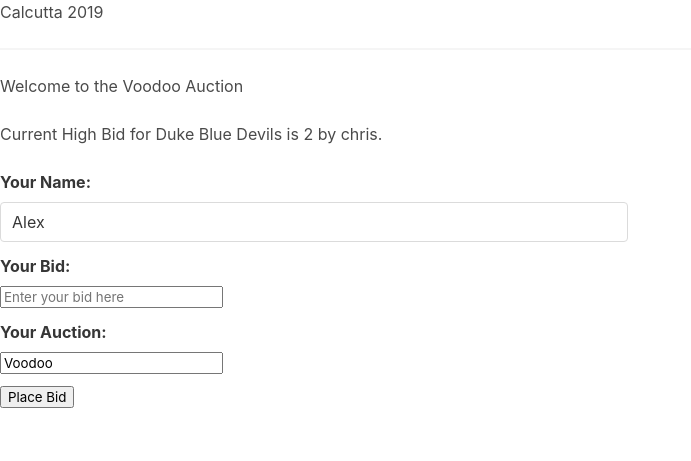
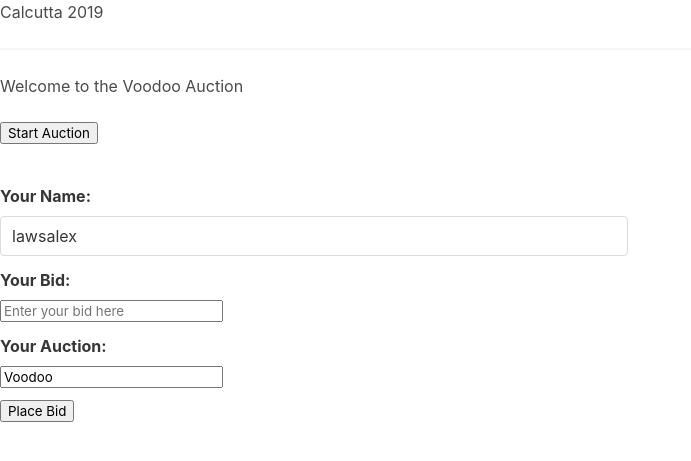
Before and after one commit to alexLaws/NCAA_calcutta, a Flask app: page /auction/Voodoo in a window 1280 px wide. Shown: the part 24-485 px from the top of the page, without its empty margins (0-691 px from the left). Run offline with Flask 2, Linux system fonts and the light colour scheme; a user stored in the database is signed in; some libraries are stand-ins or nearby versions.

Commit message:
start auction and randomly select team functionality

```diff
--- a/main.py
+++ b/main.py
@@ -21,6 +21,8 @@
 
 import random
 
+from time import sleep
+
 # create flask app
 app = Flask(__name__)
 # app.secret_key = os.environ.get('SECRET_KEY').encode()
@@ -38,6 +40,8 @@
     secret="bafc69ad0a7e680e2139",
     cluster="us2",
     ssl=True)
+
+time_left = 20
 
 
 class LoginForm(FlaskForm):
@@ -93,11 +97,27 @@
         return output
 
 
+def get_auction_obj(auction_name):
+    try:
+        curr = Auction.select().where(Auction.auction_name == auction_name).get()
+        return curr
+    except Auction.DoesNotExist:
+        return False
+
+
 def get_current_team(auction_name):
     try:
         curr = Auction.select(Auction.current_team).where(Auction.auction_name == auction_name).get()
         return curr.current_team
     except Auction.DoesNotExist:
+        return False
+
+
+def user_from_username(username):
+    try:
+        user = User.select().where(User.username == username).get()
+        return user
+    except User.DoesNotExist:
         return False
 
 
@@ -120,14 +140,21 @@
 
 
 def get_next_team(auction):
+    taken_teams = []
     try:
-        taken_teams = Auction_Result.select(Auction_Result.team).where(Auction_Result.auction == auction).get()
-    except Auction_Result.DoesNotExist:
-        taken_teams = []
+        taken = Auction_result.select(Auction_result.team).where(Auction_result.auction == auction)
+        for result in taken:
+            taken_teams.append(result.team)
+    except Auction_result.DoesNotExist:
+        pass
+    print(taken_teams)
     try:
         available_teams = Team.select().where(Team.team.not_in(taken_teams))
     except Team.DoesNotExist:
         return False
+    print(available_teams)
+    for team in available_teams:
+        print(team)
     return random.choice(available_teams)
 
 
@@ -182,16 +209,86 @@
     return redirect(url_for('home'))
 
 
+@app.route('/start/<auction_name>', methods=['POST'])
+@login_required
+def start_auction(auction_name):
+    global time_left
+    auction = get_auction_obj(auction_name)
+    available_teams = list(Team.select())
+    while True:
+        try:
+            team_up_for_bids = random.choice(available_teams)
+        except IndexError:
+            Auction.update({Auction.current_team: None}).where(Auction.auction_name == auction_name).execute()
+            Auction.update({Auction.complete: True}).where(Auction.auction_name == auction_name).execute()
+            data = {'id': "bid-{}".format(uuid.uuid4().hex),
+                    'team': 'sale',
+                    'bidder': 'The Auction is Over!',
+                    'bid_amt': '',
+                    'status': 'active',
+                    'event_name': 'created',
+                    'reset': 1
+                    }
+            pusher.trigger(auction_name, "bid-added", data)
+            break
+        available_teams.remove(team_up_for_bids)
+        Auction.update({Auction.current_team: team_up_for_bids}).where(Auction.auction_name == auction_name).execute()
+        data = {'id': "bid-{}".format(uuid.uuid4().hex),
+                'team': 'sale',
+                'bidder': 'Bidding Begins',
+                'bid_amt': team_up_for_bids.team,
+                'status': 'active',
+                'event_name': 'created',
+                'reset': 1
+                }
+        pusher.trigger(auction_name, "bid-added", data)
+        time_left = 20
+        while time_left > 0:
+            data = {'id': "bid-{}".format(uuid.uuid4().hex),
+                    'time_remaining': time_left,
+                    'status': 'active',
+                    'event_name': 'created',
+                    'reset': 1
+                    }
+            pusher.trigger(auction_name, "timing", data)
+            time_left = time_left - 1
+            sleep(1)
+        data = {'id': "bid-{}".format(uuid.uuid4().hex),
+                'time_remaining': time_left,
+                'status': 'active',
+                'event_name': 'created',
+                'reset': 1
+                }
+        pusher.trigger(auction_name, "timing", data)
+        data = {'id': "bid-{}".format(uuid.uuid4().hex),
+                'team': 'sale',
+                'bidder': 'Team sold!',
+                'bid_amt': '',
+                'status': 'active',
+                'event_name': 'created',
+                'reset': 1
+                }
+        pusher.trigger(auction_name, "bid-added", data)
+        team_for_bid, high_bid, bid_leader = get_leader(auction)
+        Auction_result.create(auction=auction,
+                              team=team_up_for_bids,
+                              buyer=bid_leader,
+                              price=high_bid)
+        sleep(3)
+    return 'hooray'
+
+
 # store new bid
 @app.route('/bid', methods=['POST'])
 @login_required
 def addBid():
-    bidder = request.form['name']
+    global time_left
+    bidder = user_from_username(request.form['name'])
     bid_amt = int(request.form['bid'])
     auction_name = request.form['auction']
     auction = Auction.select().where(Auction.auction_name == auction_name).get()
     team_for_bid, high_bid, bid_leader = get_leader(auction)
-    if bid_amt > high_bid:
+    if bid_amt > high_bid and time_left > 0:
         Bid.create(participant=bidder,
                    team_bid=team_for_bid,
                    bid_amount=bid_amt,
@@ -199,16 +296,17 @@
                    auction=auction)
         data = {'id': "bid-{}".format(uuid.uuid4().hex),
                 'team': team_for_bid.team,
-                'bidder': bidder,
+                'bidder': bidder.username,
                 'bid_amt': bid_amt,
                 'status': 'active',
                 'event_name': 'created',
                 'reset': 1
                 }
         pusher.trigger(auction_name, "bid-added", data)
+        time_left = 10
         return jsonify(data)
     else:
-        message = bidder + ' - FAILED BID'
+        message = bidder.username + ' - FAILED BID'
         data = {'id': "bid-{}".format(uuid.uuid4().hex),
                 'team': team_for_bid.team,
                 'bidder': message,
@@ -241,12 +339,22 @@
 @login_required
 def auction(auction_name):
     auction = Auction.select().where(Auction.auction_name == auction_name).get()
-    team_for_bid, high_bid, bid_leader = get_leader(auction)
+    finished = auction.complete
+    try:
+        team_for_bid, high_bid, bid_leader = get_leader(auction)
+    except TypeError:
+        return render_template('auction.jinja2',
+                               team=False,
+                               leader=False,
+                               high_bid=0,
+                               auction=auction,
+                               finished=finished)
     return render_template('auction.jinja2',
                            team=team_for_bid.team,
                            leader=bid_leader,
                            high_bid=high_bid,
-                           auction=auction)
+                           auction=auction,
+                           finished=finished)
 
 
 @app.route('/newAuction', methods=['GET', 'POST'])
--- a/model.py
+++ b/model.py
@@ -33,17 +33,7 @@
     auction_name = CharField(max_length=30, unique=True)
     code = CharField(max_length=30)
     current_team = ForeignKeyField(Team, null=True)
-
-
-class Bid(BaseModel):
-    """
-        This class defines bids that people make on teams
-    """
-    participant = CharField(max_length=30)
-    team_bid = ForeignKeyField(Team)
-    bid_amount = IntegerField()
-    bid_time_stamp = DateTimeField(primary_key=True)
-    auction = ForeignKeyField(Auction)
+    complete = BooleanField(default=False)
 
 
 class User(UserMixin, BaseModel):
@@ -82,3 +72,14 @@
     """
     user_in_auction = ForeignKeyField(User)
     auction = ForeignKeyField(Auction)
+
+
+class Bid(BaseModel):
+    """
+        This class defines bids that people make on teams
+    """
+    participant = ForeignKeyField(User)
+    team_bid = ForeignKeyField(Team)
+    bid_amount = IntegerField()
+    bid_time_stamp = DateTimeField(primary_key=True)
+    auction = ForeignKeyField(Auction)
--- a/templates/auction.jinja2
+++ b/templates/auction.jinja2
@@ -5,14 +5,19 @@
 <div class="columns">
     <div class="column">
         <h1>Welcome to the {{ auction.auction_name }} Auction</h1><br>
-        <p>Current High Bid for {{ team }} is {{ high_bid }} by {{ leader }}.</p>
+        {% if team %}<p>Current High Bid for {{ team }} is {{ high_bid }} by {{ leader }}.</p>{% endif %}
         {% if error %}<span class="error">{{ error }}<br><br>{% endif %}
+        {% if not finished %}
+        <form id="start">
+            <div class="field">
+                <input type="submit" value="Start Auction" onclick="style.display = 'none'">
+            </div>
+        </form>
+        {% endif %}
     </div>
 
     <div class="column">
-        <div class="timer">
-            <p id="time"></p>
-        </div>
+        <div id="time"></div>
     </div>
 </div>
 
@@ -22,7 +27,7 @@
             <div class="field">
                 <label for="name-input" class="label">Your Name: </label>
                 <div class="control">
-                    <input id="name-input" name="name" class="input" type="text" value={{ current_user.first_name }} readonly required>
+                    <input id="name-input" name="name" class="input" type="text" value={{ current_user.username }} readonly required>
                 </div>
             </div>
 
@@ -78,6 +83,20 @@
           });
         }
 
+        const start = document.querySelector('#start');
+
+        // makes POST request to start timer
+        start.onsubmit = e => {
+          e.preventDefault();
+          fetch("/start/{{ auction.auction_name }}", {
+            method: 'POST',
+            body: new FormData(start)
+          })
+          .then(r => {
+            start.reset();
+          });
+        }
+
         function appendToList(data) {
           const html = `
             <div class="card" id="${data.id}">
@@ -93,5 +112,25 @@
           let list = document.querySelector("#bid-list")
           list.innerHTML = html + list.innerHTML;
         };
+
+        channel.bind('timing', data => {
+          countdown(data);
+        });
+
+        function countdown(data) {
+          const html = `
+            <div class="card" id="${data.id}">
+              <header class="card-header">
+                <p class="card-header-title">Time Left:</p>
+              </header>
+              <div class="card-content">
+                <div class="content">
+                  <p>${data.time_remaining} seconds!</p>
+                </div>
+              </div>
+            </div>`;
+          let list = document.querySelector("#time")
+          list.innerHTML = html;
+        };
     </script>
 {% endblock content %}
```
Also changed, not shown: setup.py (+10 -36 lines), auction.db.
